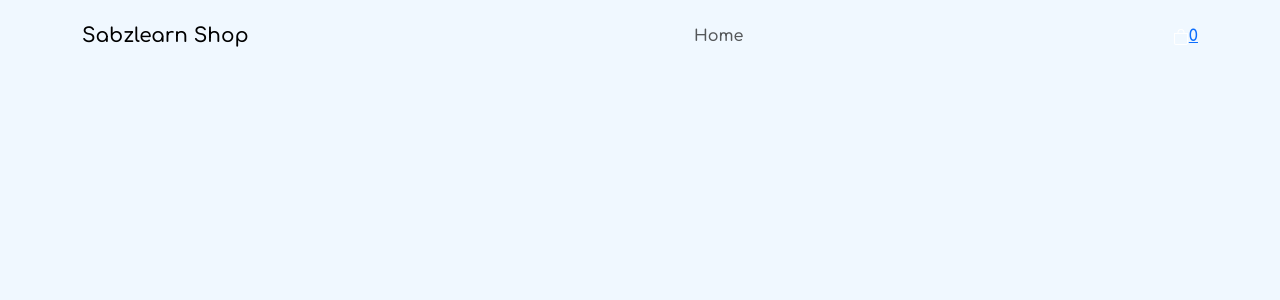
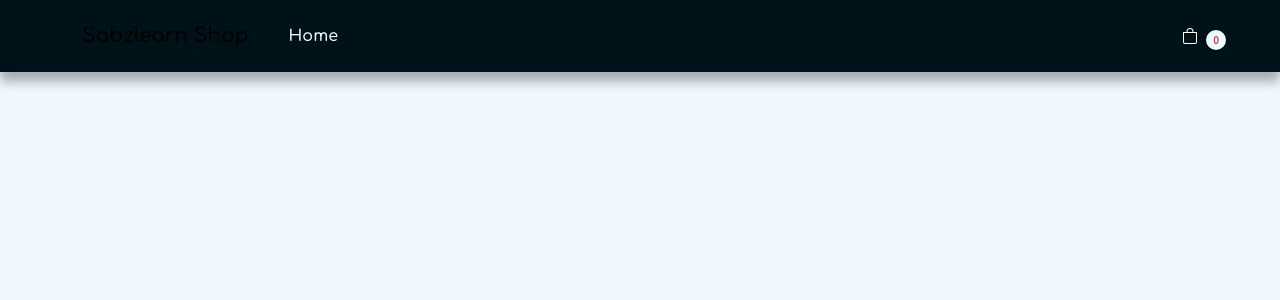
Before and after one commit to ahmadkabiri/first-app, a React (Create React App) app: page / in a window 1280 px wide. Shown: the top 300 px of the page. Built offline with nearby package versions, Linux system fonts and the light colour scheme.

Commit message:
navbar-css

```diff
--- a/src/Components/Navbar/Navbar.css
+++ b/src/Components/Navbar/Navbar.css
@@ -0,0 +1,33 @@
+.navbar{
+    background-color: var(--dark);
+    box-shadow: 0 10px 10px rgba(0,0,0,0.3) ;
+}
+.navbar-brand{
+    color: var(--main-red);
+    transition: 0.4s;
+}
+
+.nav-item .nav-link {
+    color:var(--main-white)
+}
+
+.bag {
+    position: relative;
+    display: flex;
+}
+
+.bag span {
+    position: absolute;
+    top:0;
+    right:0;
+    transform: translate(140%,2px);
+    width: 20px;
+    height: 20px ;
+    background-color: var(--main-white);
+    color: var(--main-red);
+    border-radius: 100%;
+    display: flex;
+    justify-content: center;
+    align-items: center;
+    font-size: 10px;
+}
--- a/src/Components/Navbar/Navbar.js
+++ b/src/Components/Navbar/Navbar.js
@@ -8,7 +8,7 @@
            <a href="#" className="navbar-brand">
             Sabzlearn Shop
             </a>
-            <ul className="navbar-nav me-auto-ms-3">
+            <ul className="navbar-nav me-auto ms-3">
                 <li className='nav-item'>
                     <a href="#" className='nav-link'>
                         Home
--- a/src/custom.css
+++ b/src/custom.css
@@ -6,7 +6,7 @@
     --dark : #001219 ;
     --main-white:#f0f8ff ;
     --white:#ffffff ;
-    -main-red: #d90429 ;
+    --main-red: #d90429 ;
 }
 
 body {
```
